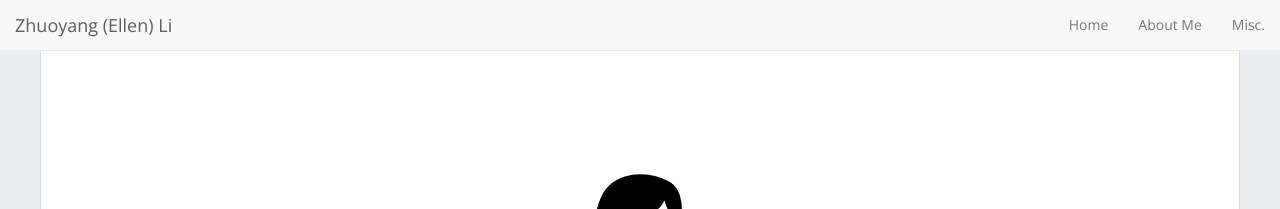
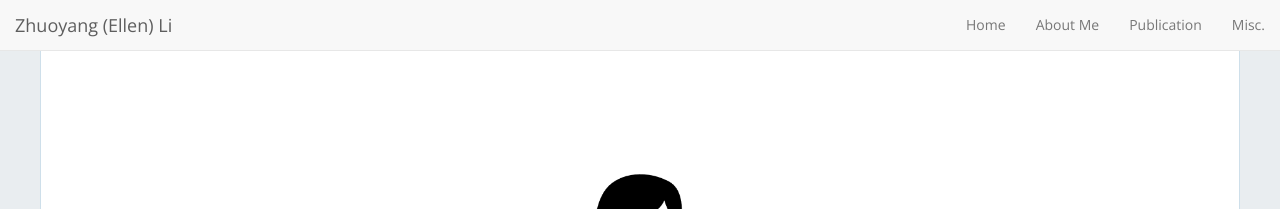
Before and after one commit to jamigibbs/phantom, a Jekyll site: the page built from index.html, in a window 1280 px wide. Shown: the top 209 px of the page. Built offline with Jekyll 4.4.1, drawn with Linux system fonts in a browser that asks for light colours; nearby versions of some CDN libraries; the list of posts is cut into pages by our own code.

Commit message:
Update _config.yml

```diff
--- a/_config.yml
+++ b/_config.yml
@@ -104,4 +104,5 @@ enable_nav: true
 nav_item:
   - { url: '/', text: 'Home' }
   - { url: '/about', text: 'About Me' }
+  - { url: '/pub', text: 'Publication' }
   - { url: '/misc', text: 'Misc.'}
```
